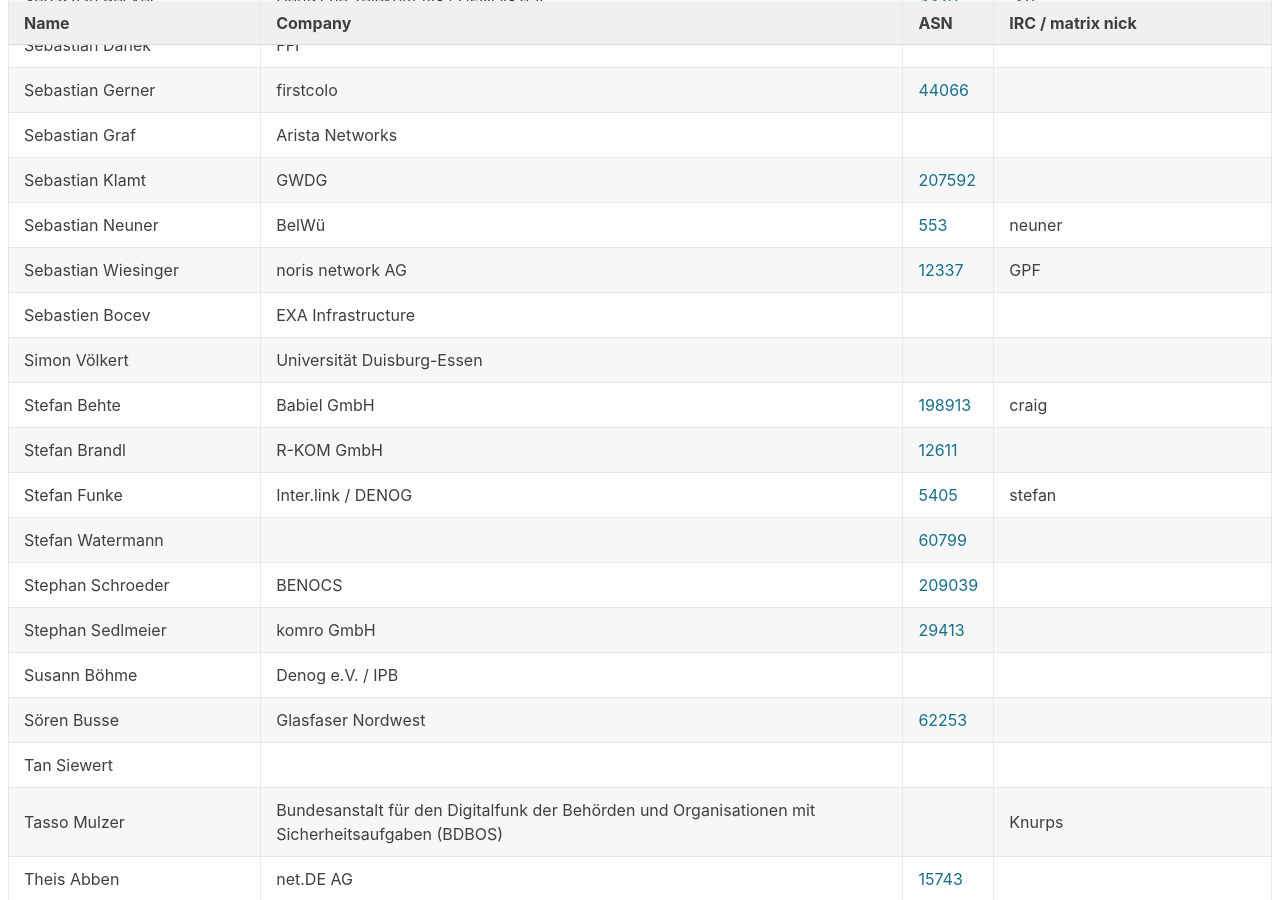
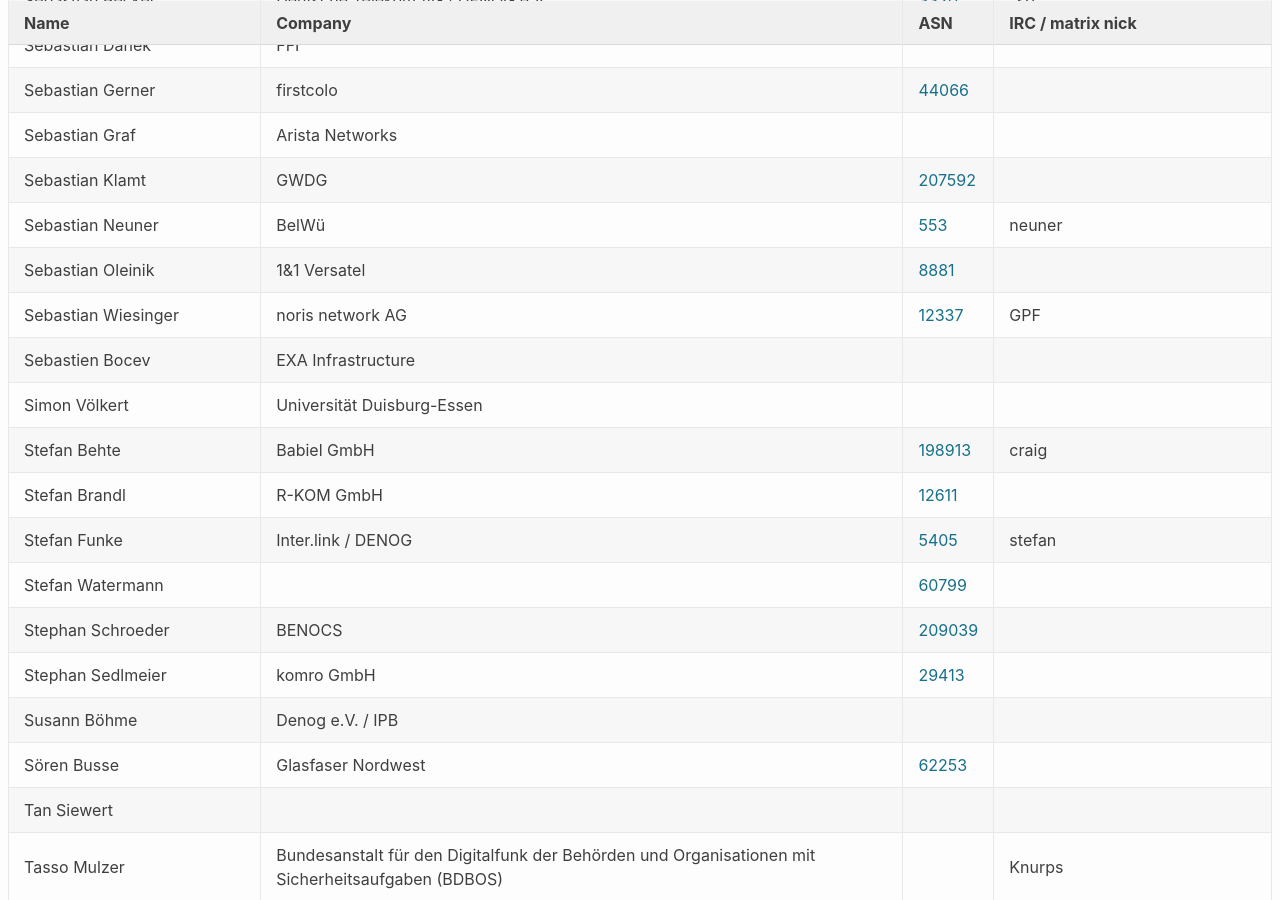
Before and after one commit to denog/pretix-attendeelist, a Jekyll site: the page built from denog17/index.markdown, in a window 1280 px wide and 900 px high, scrolled down 11584 px. Built offline with Jekyll 4.4.1, drawn with Linux system fonts in a browser that asks for light colours.

Commit message:
Latest data: Tue Aug  5 13:05:19 UTC 2025

```diff
--- a/_data/attendees_denog17_onsite.json
+++ b/_data/attendees_denog17_onsite.json
@@ -1554,6 +1554,12 @@
     "asn": "553"
   },
   {
+    "name": "Sebastian Oleinik",
+    "company": "1&1 Versatel",
+    "irc": null,
+    "asn": "8881"
+  },
+  {
     "name": "Sebastian Wiesinger",
     "company": "noris network AG",
     "irc": "GPF",
```
